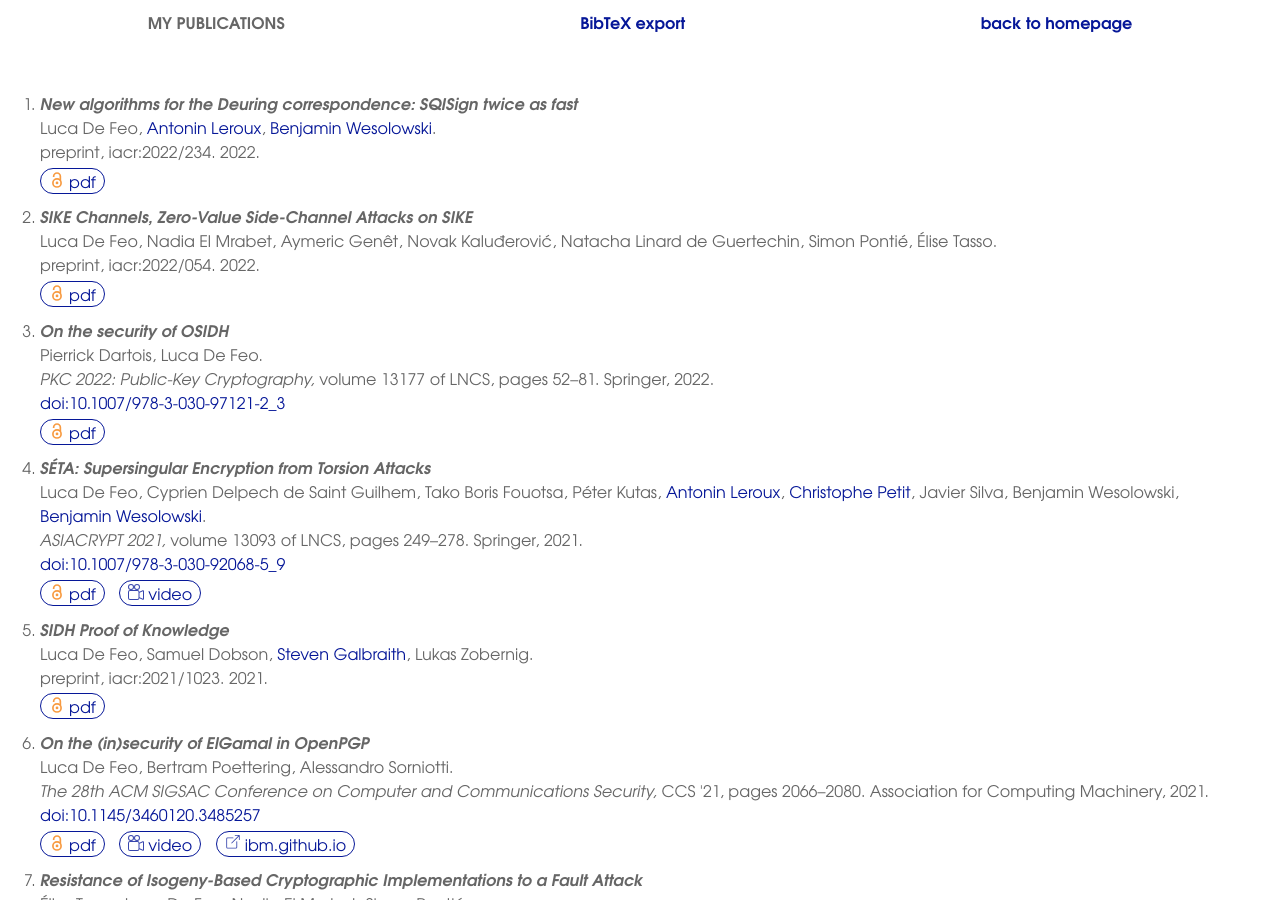
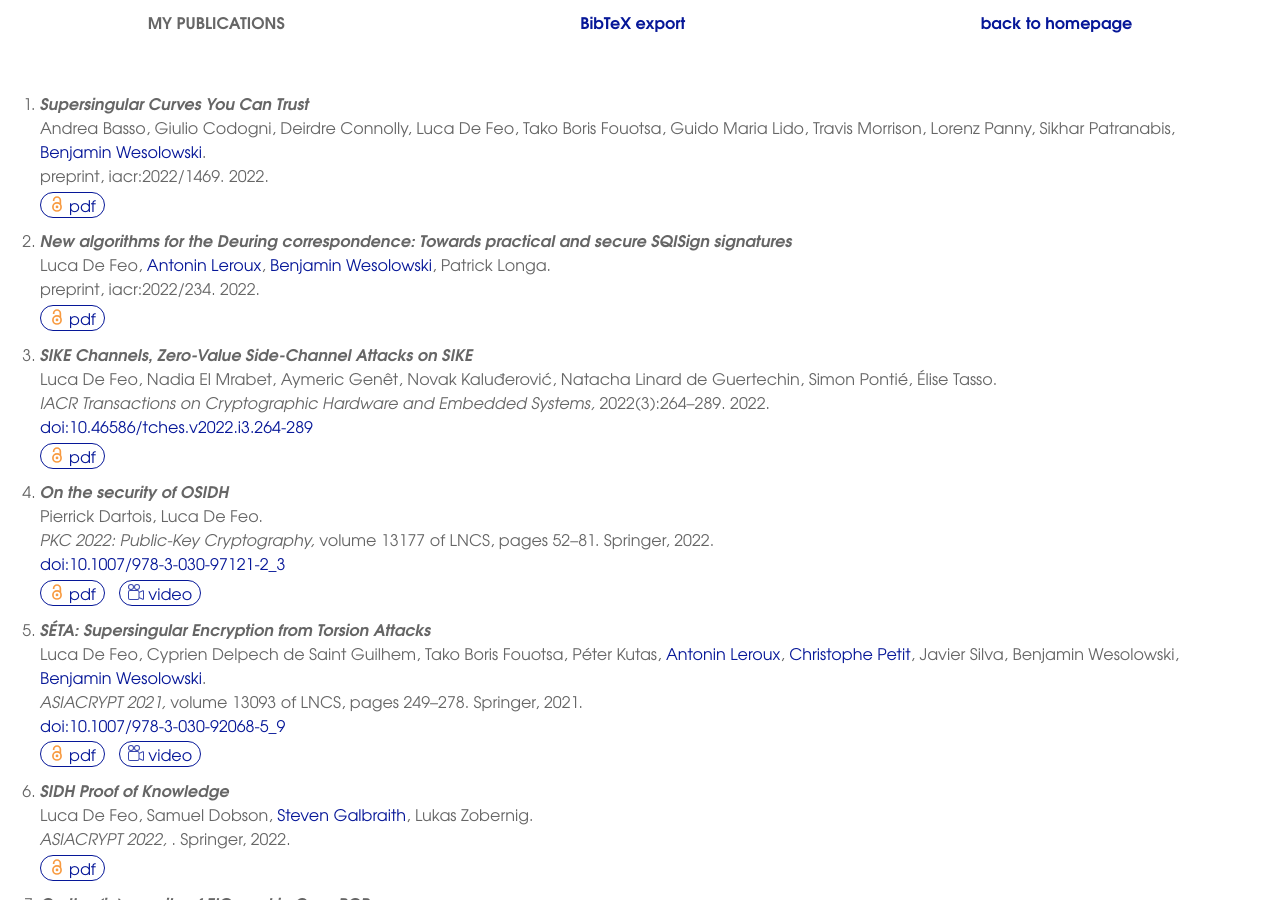
Before and after one commit to defeo/defeo.github.io, a Jekyll site: the page built from pubs.html, in a window 1280 px wide and 900 px high. Built offline with Jekyll 4.4.1, drawn with Linux system fonts in a browser that asks for light colours.

Commit message:
Papaer update

```diff
--- a/_data/papers.yaml
+++ b/_data/papers.yaml
@@ -1,17 +1,37 @@
 papers:
   - type: preprint
-    title: 'New algorithms for the Deuring correspondence: SQISign twice as fast'
+    title: 'Supersingular Curves You Can Trust'
+    authors:
+      - Andrea Basso
+      - Giulio Codogni
+      - Deirdre Connolly
+      - me
+      - Tako Boris Fouotsa
+      - Guido Maria Lido
+      - Travis Morrison
+      - Lorenz Panny
+      - Sikhar Patranabis
+      - bweso
+    bibinfo:
+      id: 'iacr:2022/1469'
+    download: 'https://eprint.iacr.org/2022/1469.pdf'
+    date: 2022-10
+    year: 2022
+
+  - type: preprint
+    title: 'New algorithms for the Deuring correspondence: Towards practical and secure SQISign signatures'
     authors:
       - me
       - aleroux
       - bweso
+      - Patrick Longa
     bibinfo:
       id: 'iacr:2022/234'
     download: 'https://eprint.iacr.org/2022/234.pdf'
-    date: 2022-02
+    date: 2022-12
     year: 2022
 
-  - type: preprint
+  - type: journal
     title: 'SIKE Channels, Zero-Value Side-Channel Attacks on SIKE'
     authors:
       - me
@@ -22,9 +42,14 @@ papers:
       - Simon Pontié
       - Élise Tasso
     bibinfo:
-      id: 'iacr:2022/054'
+      title: IACR Transactions on Cryptographic Hardware and Embedded Systems
+      volume: 2022
+      number: 3
+      pagestart: 264
+      pageend: 289
     download: 'https://eprint.iacr.org/2022/054.pdf'
-    date: 2022-01
+    doi: 10.46586/tches.v2022.i3.264-289
+    date: 2022-06
     year: 2022
 
   - type: conference
@@ -47,6 +72,7 @@ papers:
         - Yohei Watanabe
     download: 'https://eprint.iacr.org/2021/1681.pdf'
     doi: 10.1007/978-3-030-97121-2_3
+    video: 'https://youtube.com/watch?v=n4dhX1Mga2k'
     date: 2022-02
     year: 2022
 
@@ -80,7 +106,7 @@ papers:
     date: 2021-12
     year: 2021
 
-  - type: preprint
+  - type: conference
     title: SIDH Proof of Knowledge
     authors:
       - me
@@ -88,10 +114,13 @@ papers:
       - ellkiwi
       - Lukas Zobernig
     bibinfo:
-      id: 'iacr:2021/1023'
+      publisher: Springer
+      title:
+        long: ASIACRYPT 2022
+        short:  Advances in Cryptology – ASIACRYPT 2022
     download: 'https://eprint.iacr.org/2021/1023.pdf'
-    date: 2021-08
-    year: 2021
+    date: 2022-12
+    year: 2022
 
   - type: conference
     title: On the (in)security of ElGamal in OpenPGP
```
